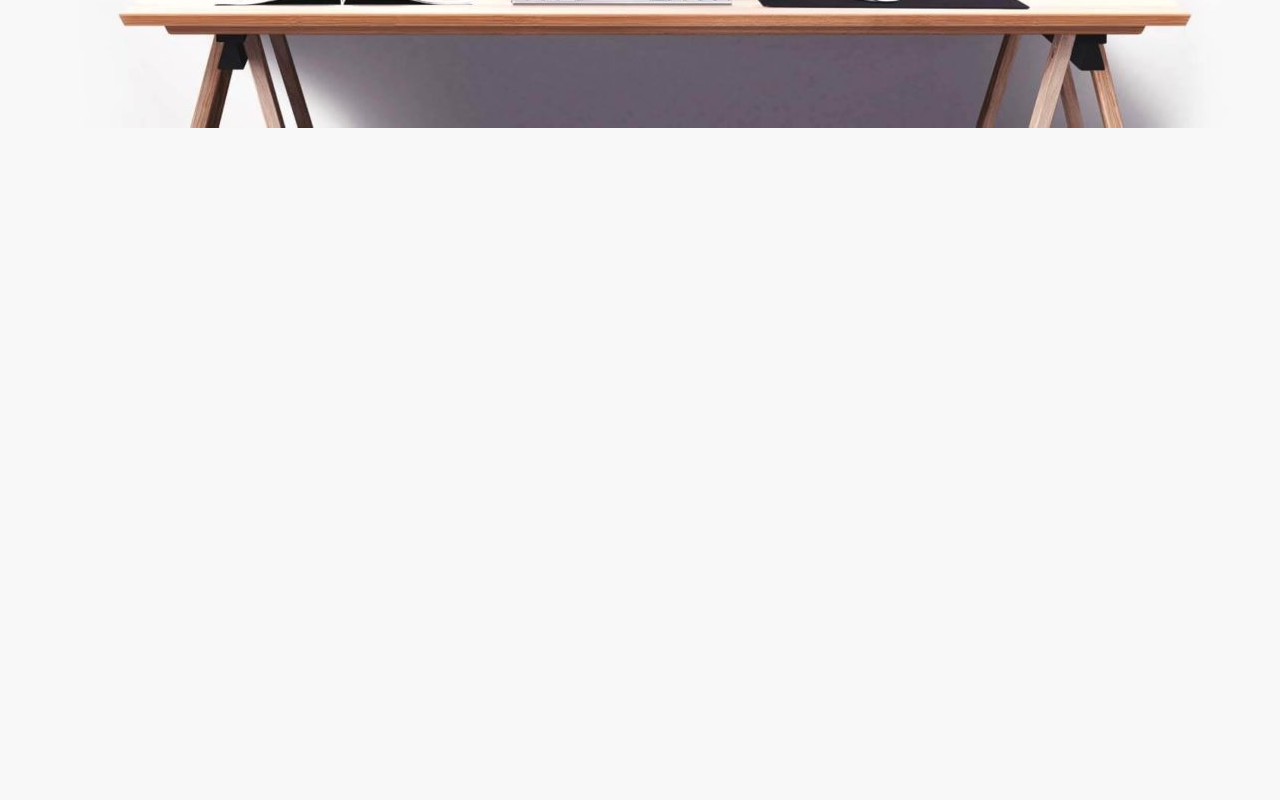
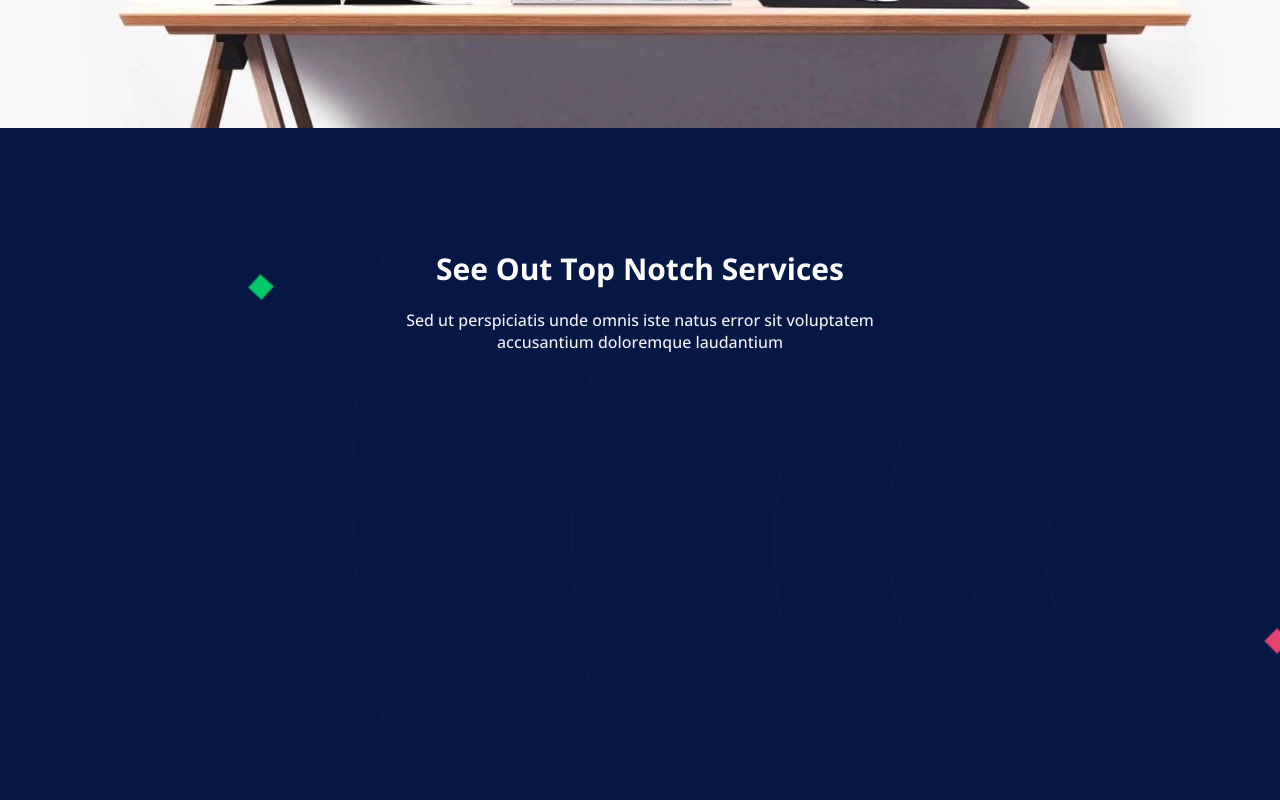
Before and after one commit to dokkalemon/proj-html-vuejs, a Vue app: page / in a window 1280 px wide. Shown: the part 1880-2680 px from the top of the page. Before the commit the page ends 2013 px from the top, so only its background shows below. Built offline with nearby package versions, Linux system fonts and the light colour scheme.

Commit message:
add service Components

```diff
--- a/src/components/Main.vue
+++ b/src/components/Main.vue
@@ -5,7 +5,7 @@
 
     <Section :infoTemplateArray="infoTemplateCard"/>
 
-
+    <Service />
 
 
   </main>
@@ -14,12 +14,14 @@
 <script>
 import Jumbo from '@/components/Jumbo.vue'
 import Section from '@/components/Section.vue'
+import Service from '@/components/Service.vue'
 
 export default {
     name: 'Main',
     components: {
         Jumbo,
-        Section
+        Section,
+        Service
 
     },
 
--- a/src/components/Section.vue
+++ b/src/components/Section.vue
@@ -4,7 +4,6 @@
 
           <Title
           title="Meet the new Agency SEO Template From The Avada Team"
-          subtitle="Sed ut perspiciatis unde omnis iste natus error sit voluptatem accusantium doloremque laudantium"
           />
 
           <div class="section-cards">
@@ -52,7 +51,10 @@ export default {
             display: flex;
         }
         .section-image {
+            height: 100%;
+            width: 100%;
             margin-top: 20px;
+            display: flex;
         }
     }
 }
--- /dev/null
+++ b/src/components/Service.vue
@@ -0,0 +1,52 @@
+<template>
+  <section class="service full-width">
+      <div class="service-pattern">
+          <img src="../assets/pattern_background.png" alt="">
+      </div>
+      <div class="service-container container px-15">
+          <Title :secondarySet="true"
+          title="See Out Top Notch Services"
+          />
+      </div>
+  </section>
+</template>
+
+<script>
+import Title from '@/components/Title.vue'
+
+export default {
+    name: 'Service',
+
+    components: {
+        Title
+    }
+}
+</script>
+
+<style scoped lang="scss">
+//import vars
+@import '../styles/vars.scss';
+
+.service {
+    height: 850px;
+    background-color: $secondary-color;
+    padding-top: 120px;
+    position: relative;
+    .service-pattern {
+        height: 100%;
+        width: 100%;
+        position: absolute;
+        top: 0;
+        img {
+            height: 100%;
+            width: 100%;
+            object-fit: cover;
+
+        }
+    }
+    .service-container {
+    text-align: center;
+}
+}
+
+</style>
--- a/src/components/Title.vue
+++ b/src/components/Title.vue
@@ -1,7 +1,7 @@
 <template>
-    <div class="section-title">
+    <div class="section-title" :class="{secondary: secondarySet}">
         <h2>{{title}}</h2>
-        <h4>{{subtitle}}</h4>
+        <h4>Sed ut perspiciatis unde omnis iste natus error sit voluptatem accusantium doloremque laudantium</h4>
     </div>
 </template>
 
@@ -11,7 +11,7 @@ export default {
 
     props: {
         title: String,
-        subtitle: String,
+        secondarySet: Boolean,
     }
 }
 </script>
@@ -34,7 +34,16 @@ export default {
                 font-weight: 500;
                 width: 45%;
                 margin: 0 auto;
-            }
+         }
         }
 
+.secondary {
+    h2 {
+        color: white;
+    }
+    h4 {
+        color: $secondary-text
+    }
+}
+
 </style>
--- a/src/styles/vars.scss
+++ b/src/styles/vars.scss
@@ -4,6 +4,8 @@
 //Main
 $background: #f8f8f8;
 $primary-color: #ffa837;
+$secondary-color: #051745;
+$tertiary-color: #1a236c;
 
 //Title
 $primary-title: #202020;
```
